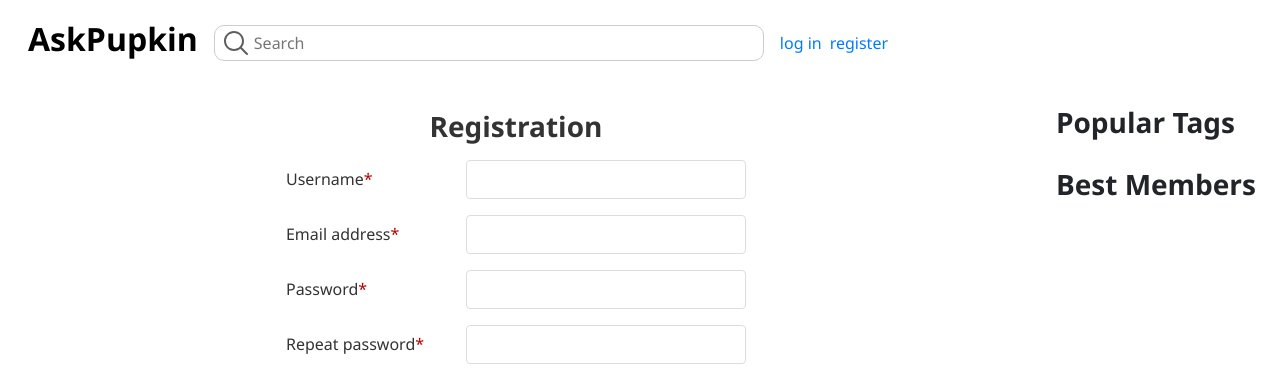
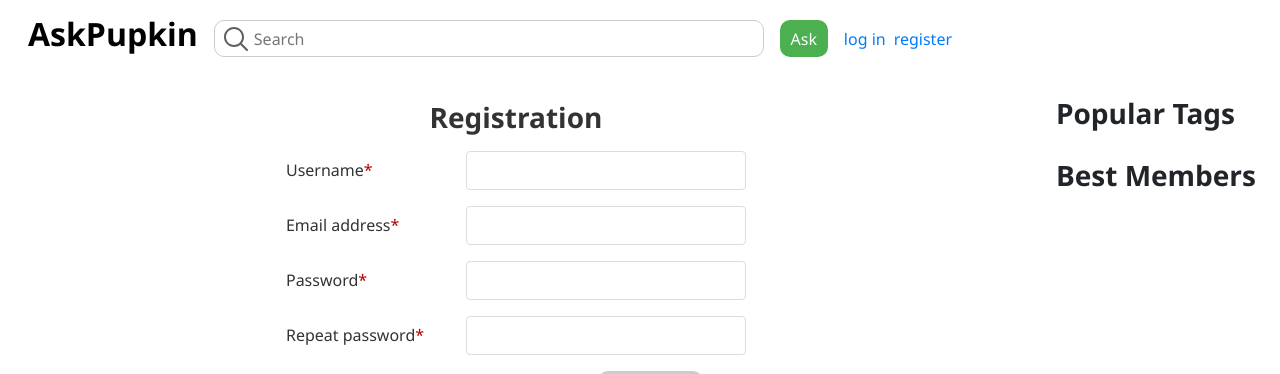
Before and after one commit to Ahandii/2025-1-VK-EDU-WEB-A-Ogloblina, a Django app: page /core/signup/ in a window 1280 px wide. Shown: the top 374 px of the page. Run offline with Django 5.2, Linux system fonts and the light colour scheme; parts of the project's set-up code (start-up, migrations or seed data) failed here and were passed over; some libraries are stand-ins or nearby versions.

Commit message:
ask button was returned

```diff
--- a/questionproject/static/css/base.css
+++ b/questionproject/static/css/base.css
@@ -18,9 +18,10 @@ header {
     align-items: center;
     padding: 4px;
     gap: 16px;
+    height: 45px;
 }
 
-.button.ask-button {
+.ask-button {
     border-radius: 10px;
     color: #ffffff;
     background-color: #4CAF50;
--- a/questionproject/templates/base.html
+++ b/questionproject/templates/base.html
@@ -51,6 +51,7 @@
                             </a>
                     </div>
                 </div>
+                <button onclick="window.location.href='{% url "questions:question_ask" %}'" class="ask-button">Ask</button>
             {% if user.is_authenticated %}
                 <div class="profile-wrapper">
                 <img src="{{ avatar }}" alt="avatar" class="avatar">
--- a/questions/views.py
+++ b/questions/views.py
@@ -156,7 +156,7 @@ class QuestionsTagView(BaseView):
         context["tag"] = tag_name
         return context
 
-class QuestionAskView(LoginRequiredMixin, FormView):
+class QuestionAskView(LoginRequiredMixin, FormView, BaseView):
     http_method_names = ['get', 'post']
     template_name = "ask.html"
     form_class = QuestionForm
```
